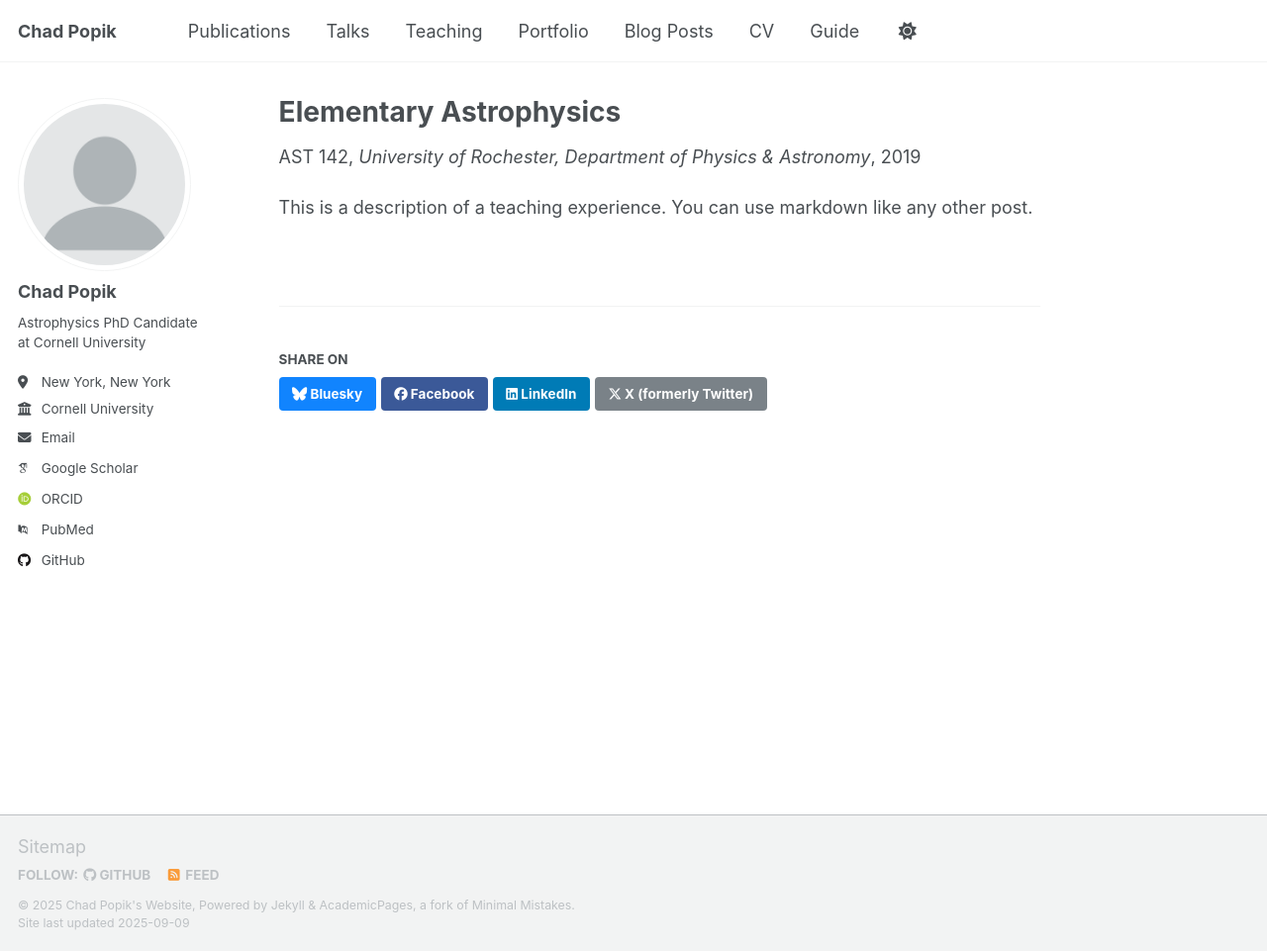
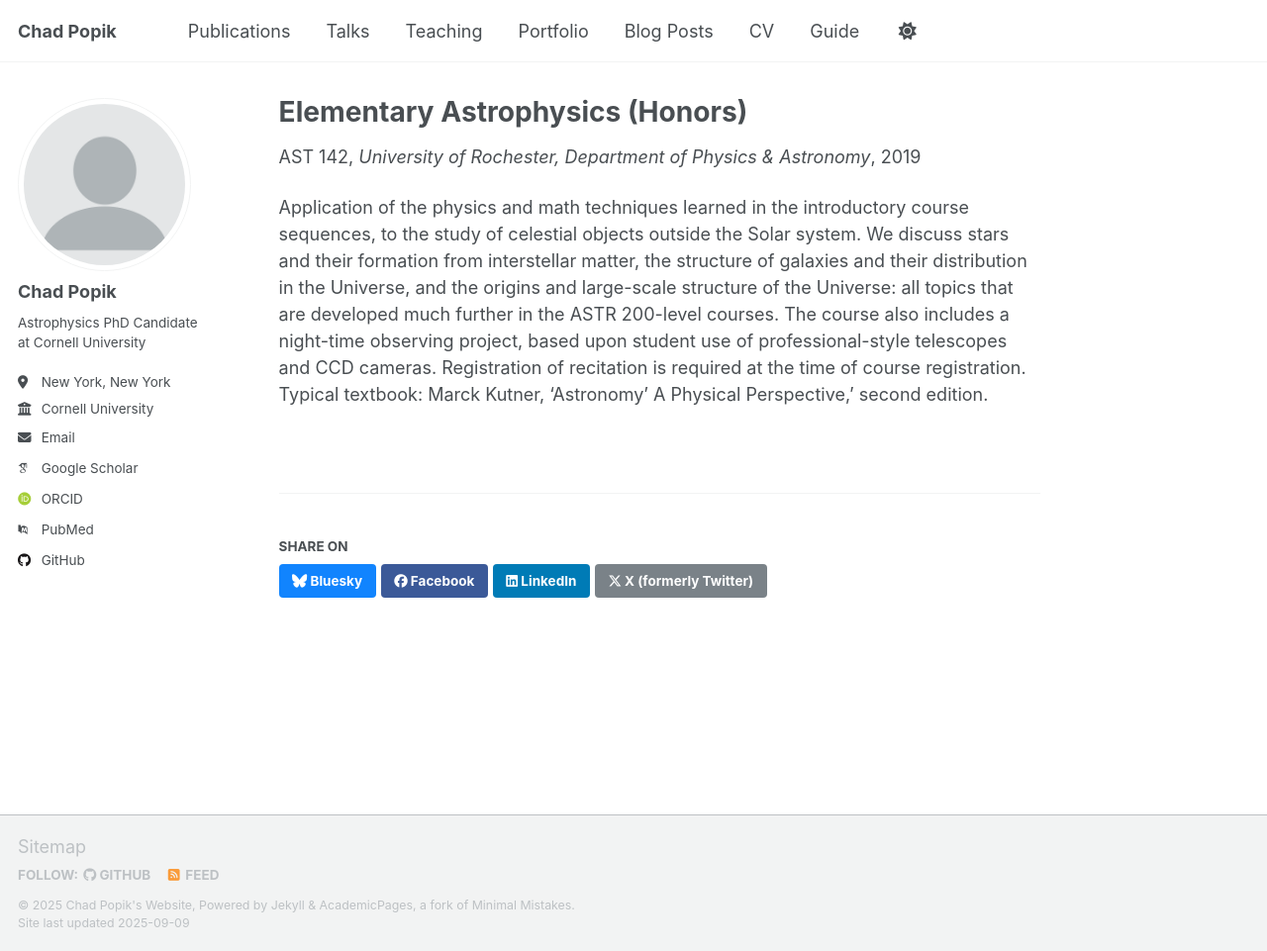
Before and after one commit to chadpopik/chadpopik.github.io, a Jekyll site: the page built from _teaching/Spring2019.md, in a window 1280 px wide and 961 px high. Shown: the whole window at 99% size. Built offline with Jekyll 4.4.1, drawn with Linux system fonts in a browser that asks for light colours; some web fonts are replaced; a script that is not in the unit is left out.

Commit message:
Update Spring2019.md

```diff
--- a/_teaching/Spring2019.md
+++ b/_teaching/Spring2019.md
@@ -1,11 +1,11 @@
 ---
-title: "Elementary Astrophysics"
+title: "Elementary Astrophysics (Honors)"
 collection: teaching
 type: "AST 142"
-permalink: /teaching/2014-spring-teaching-1
+permalink: /teaching/ast-142-spring-2019
 venue: "University of Rochester, Department of Physics & Astronomy"
 date: 2019-01-01
 location: "Rochester, New York"
 ---
 
-This is a description of a teaching experience. You can use markdown like any other post.
+Application of the physics and math techniques learned in the introductory course sequences, to the study of celestial objects outside the Solar system. We discuss stars and their formation from interstellar matter, the structure of galaxies and their distribution in the Universe, and the origins and large-scale structure of the Universe: all topics that are developed much further in the ASTR 200-level courses. The course also includes a night-time observing project, based upon student use of professional-style telescopes and CCD cameras. Registration of recitation is required at the time of course registration. Typical textbook: Marck Kutner, 'Astronomy' A Physical Perspective,' second edition.
```
